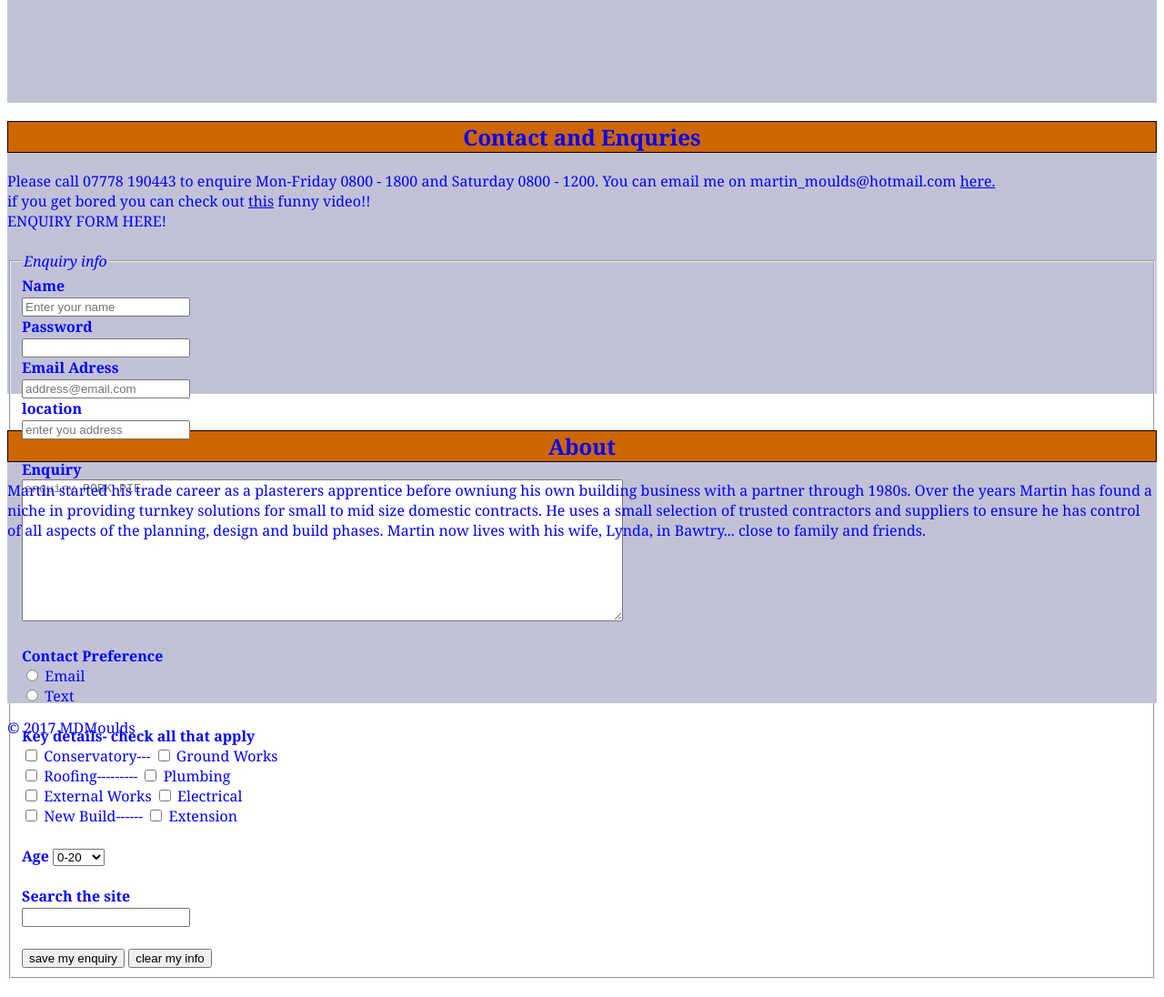
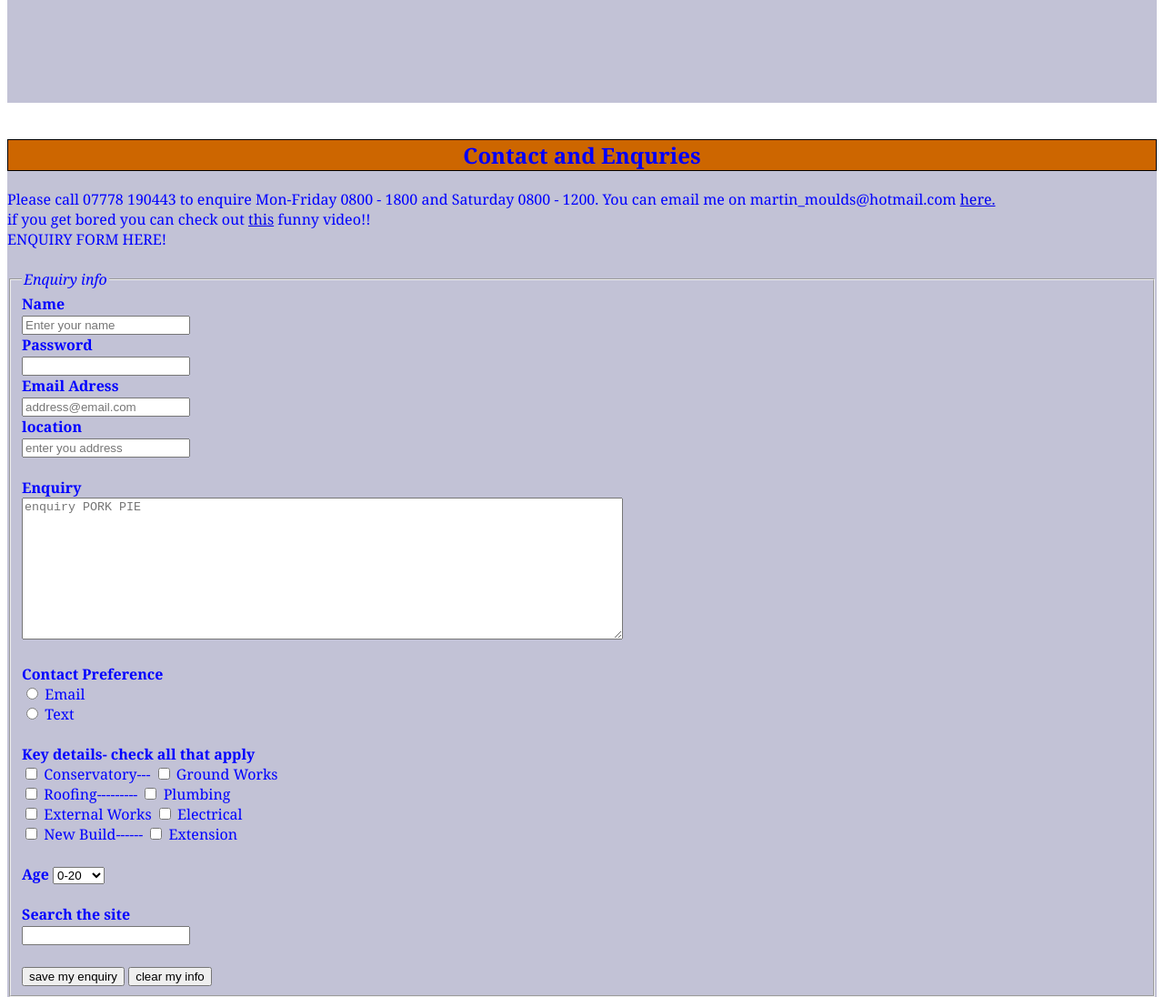
Before and after one commit to Starmonster/MDMC, a plain HTML site: page index.html in a window 1280 px wide. Shown: the part 1540-2636 px from the top of the page at 91% size. Drawn offline with Linux system fonts and the light colour scheme.

Commit message:
Enquiry style mods

```diff
--- a/style.css
+++ b/style.css
@@ -111,8 +111,8 @@ h3 {
 }
 
 #con_cont {
-  margin_top: 40px;
-  height: 300px;
+  margin-top: 40px;
+  height: auto;
   background-color: #c2c2d6;
 }
 
```
